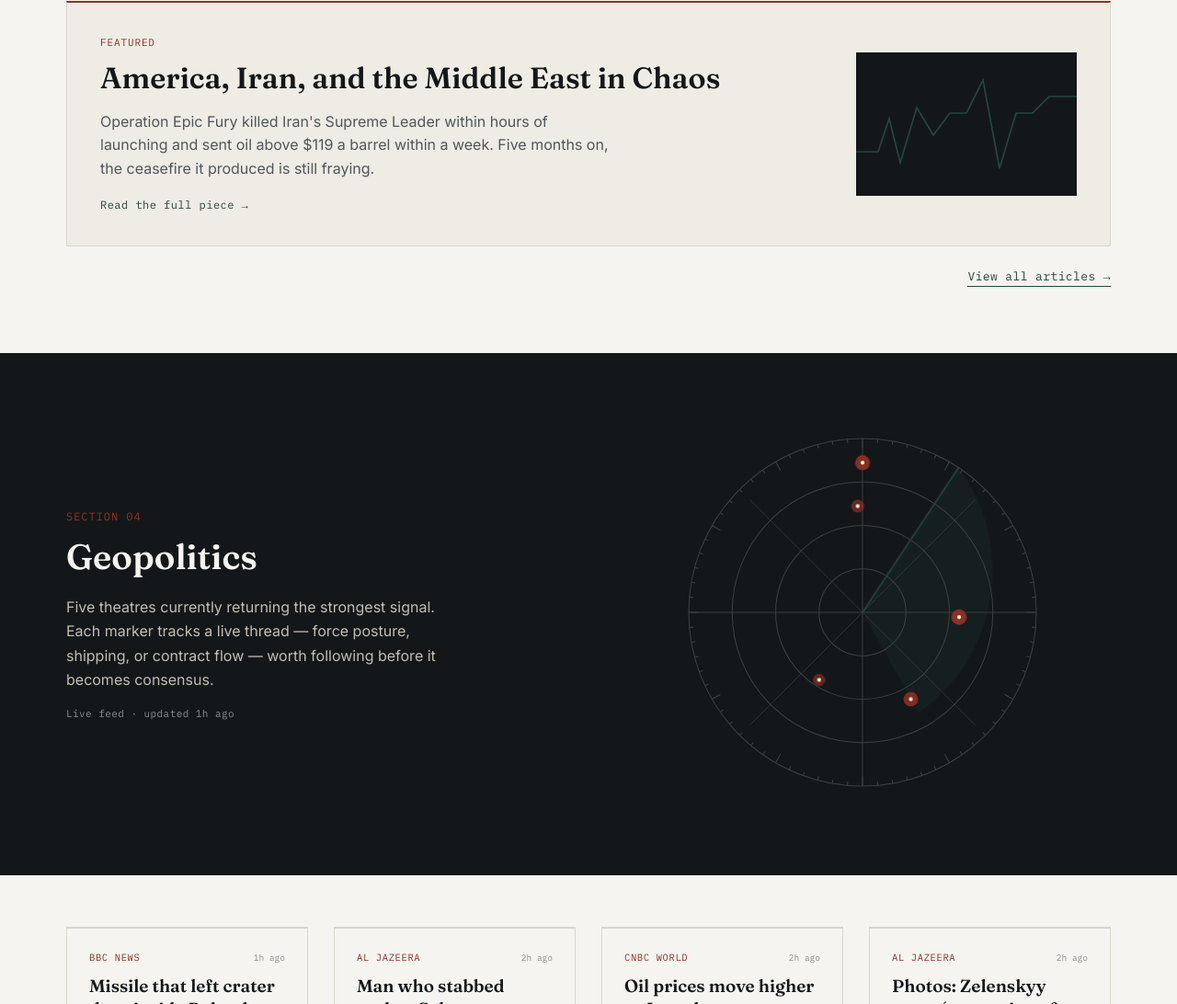
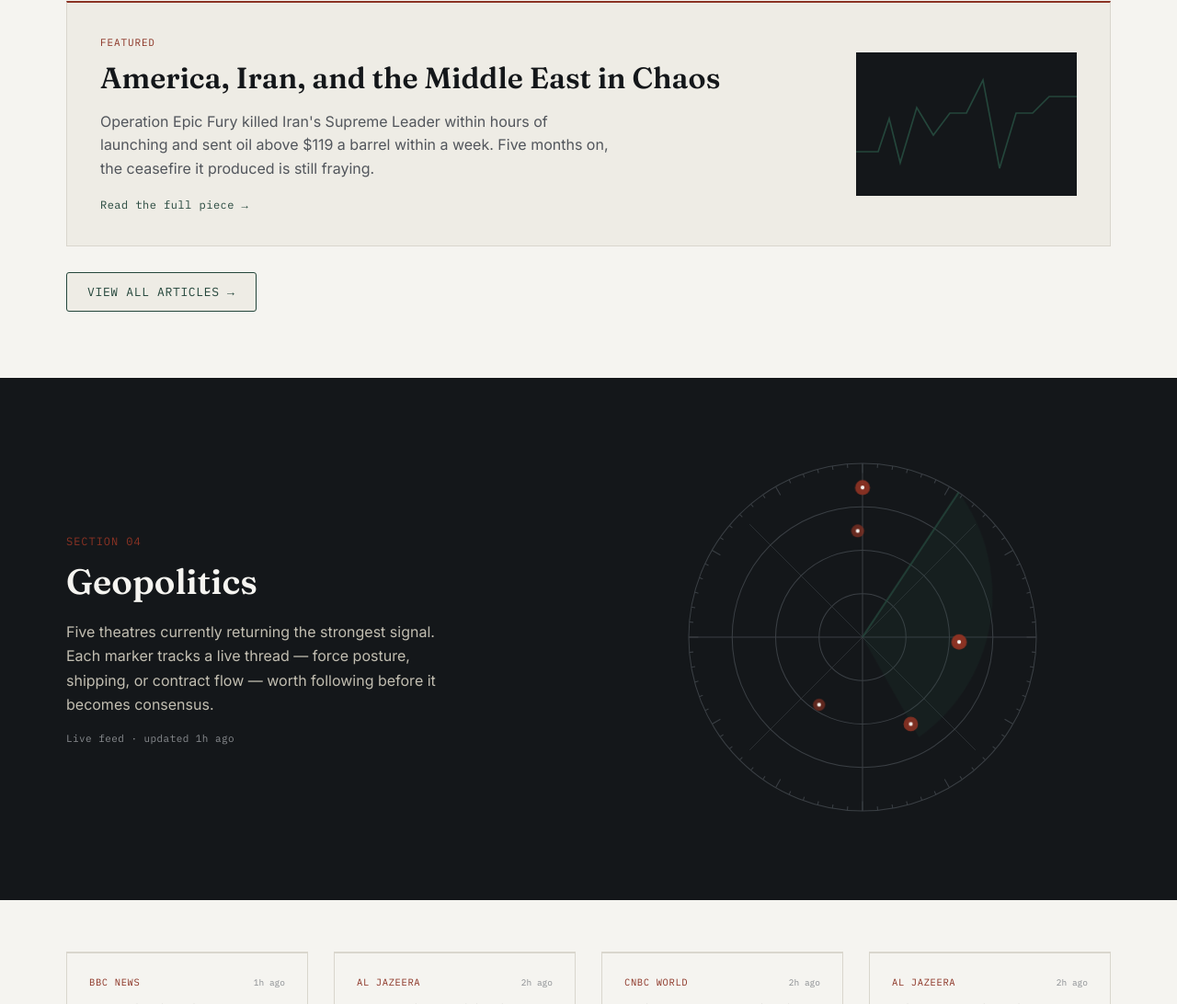
Before and after one commit to CoreyH2005/the-global-monitor, a website: page The_Global_Monitor_dc.html in a window 1280 px wide. Shown: the part 1749-2841 px from the top of the page at 92% size. Drawn offline with nearby package versions, Linux system fonts and the light colour scheme.

Commit message:
Make featured 'View all articles' a visible left-aligned button
Co-Authored-By: Claude Opus 4.8 <noreply@anthropic.com>

```diff
--- a/The_Global_Monitor_dc.html
+++ b/The_Global_Monitor_dc.html
@@ -181,8 +181,8 @@
           <polyline points="0,90 20,90 30,60 40,100 55,50 70,75 85,55 100,55 115,25 130,105 145,55 160,55 175,40 200,40" fill="none" stroke="#24463B" stroke-width="1.4"></polyline>
         </svg>
       </button>
-      <div style="margin-top:24px; display:flex; justify-content:flex-end;">
-        <a href="news.html" style="text-decoration:none; font-family:'IBM Plex Mono',monospace; font-size:13px; color:#24463B; letter-spacing:0.03em; border-bottom:1px solid #24463B; padding-bottom:2px;">View all articles →</a>
+      <div style="margin-top:28px;">
+        <a href="news.html" style="display:inline-block; text-decoration:none; font-family:'IBM Plex Mono',monospace; font-size:13px; letter-spacing:0.05em; text-transform:uppercase; color:#24463B; background:#EFEDE6; border:1px solid #24463B; border-radius:3px; padding:12px 22px;">View all articles →</a>
       </div>
     </div>
   </section>
```
Also changed, not shown: index.html (+2 -2 lines).
